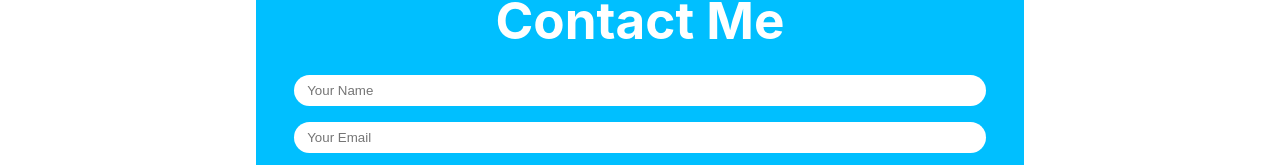
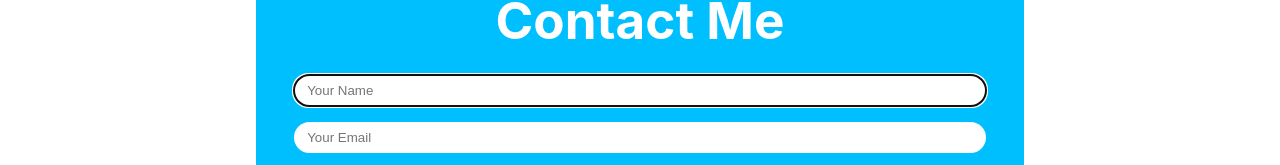
Before and after one commit to Reese0177/personal-site-next, a Next.js app: page /contact in a window 1280 px wide. Shown: the part 859-1024 px from the top of the page. Built offline with nearby package versions, Linux system fonts and the light colour scheme.

Commit message:
Added autofocus hook to contact page

```diff
--- /dev/null
+++ b/hooks/useAutoFocus.js
@@ -0,0 +1,10 @@
+import { useCallback } from "react";
+
+const useAutoFocus = () => {
+    const inputRef = useCallback((inputElement) => {
+        if (inputElement) inputElement.focus();
+    }, []);
+    return inputRef;
+}
+
+export default useAutoFocus;
--- a/pages/contact.js
+++ b/pages/contact.js
@@ -4,6 +4,7 @@ import { Link } from "react-scroll";
 import { useState, useEffect, useRef } from 'react';
 import bg from '../images/Florida.jpg';
 import TextareaAutosize from 'react-textarea-autosize';
+import useAutoFocus from '../hooks/useAutoFocus';
 
 const Index = (props) => {
   const [height, setHeight] = useState(0)
@@ -13,9 +14,11 @@ const Index = (props) => {
     setHeight(header.current.clientHeight)
   }, [])
 
+  const focusedInput = useAutoFocus();
+
   return (
     <Layout ref={header}>
-      <section className="hero" style={{backgroundImage: `url(${bg.src})`}} >
+      <section className="hero" style={{ backgroundImage: `url(${bg.src})` }} >
         <h1 id="title">Let&apos;s Get in Touch</h1>
         <Link to="view" smooth={true} offset={-height} duration={500} className="btn">Do it!</Link>
       </section>
@@ -30,8 +33,8 @@ const Index = (props) => {
           >
             <h2>Contact Me</h2>
             <input type="hidden" name="_subject" value="Contact request from personal site" />
-            <input type="text" name="name" placeholder="Your Name" required/>
-            <input type="email" name="email" placeholder="Your Email" required/>
+            <input type="text" name="name" placeholder="Your Name" ref={focusedInput} required />
+            <input type="email" name="email" placeholder="Your Email" required />
             <TextareaAutosize minRows={10} className={styles.textarea} name="message" placeholder="Your Message" required></TextareaAutosize>
             <button type="submit">Send</button>
           </form>
```
